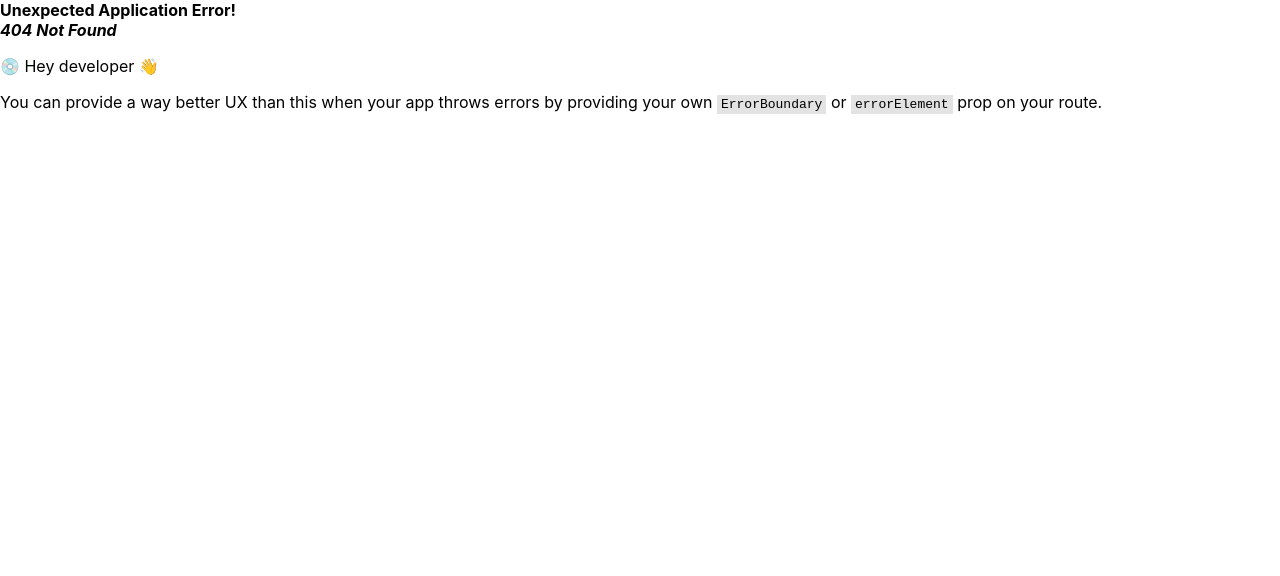
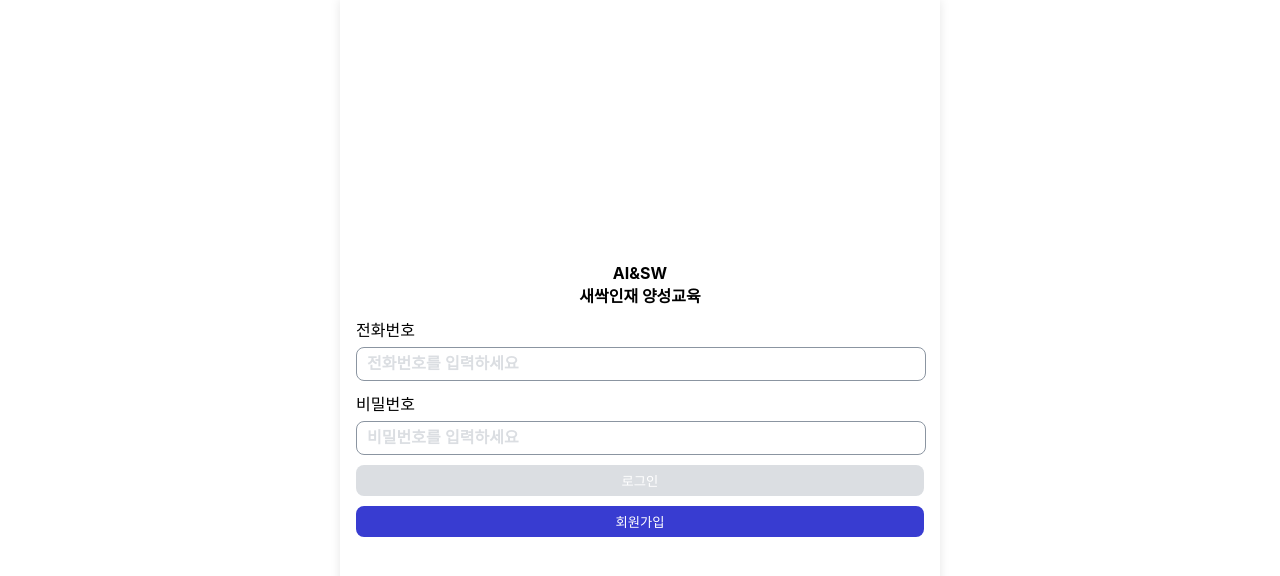
Before and after one commit to gbwlxhd97/pple-lms, a React (Vite) app: page /login in a window 1280 px wide. Before the commit this address had no page. Shown: the top 576 px of the page. Built offline with nearby package versions, Linux system fonts and the light colour scheme; a web font is replaced by a local one.

Commit message:
1. feat: create Input Filed 2.feat: login page WIP

```diff
--- a/src/components/Layout/RootLayout/RootLayout.module.scss
+++ b/src/components/Layout/RootLayout/RootLayout.module.scss
@@ -35,7 +35,6 @@
   transition: transform 0.5s ease;
   transform: translateX(100%);
   z-index: 1000;
-
   &.open {
     transform: translateX(0);
   }
@@ -68,6 +67,7 @@
 }
 
 .Content {
-  padding: 20px;
+  // padding: 20px;
+  height: 100%;
   text-align: center;
 }
--- a/src/components/Layout/RootLayout/RootLayout.tsx
+++ b/src/components/Layout/RootLayout/RootLayout.tsx
@@ -1,16 +1,22 @@
 import React, { useCallback, useState } from 'react';
 import styles from './RootLayout.module.scss';
-import { Outlet } from 'react-router-dom';
+import { Outlet, useLocation } from 'react-router-dom';
 
 const RootLayout = () => {
   const [isOpen, setIsOpen] = useState(false);
   const toggleAsideBar = useCallback(() => {
     setIsOpen(!isOpen);
   },[isOpen]);
+  const {pathname} = useLocation()
+
+  const isNotLoginPage = pathname !== '/login'
 
   return (
     <div className={styles.RootLayout}>
-      <div className={styles.HeaderWrap}>
+      {
+        isNotLoginPage &&
+        <>
+          <div className={styles.HeaderWrap}>
       <div>
         홈버튼
       </div>
@@ -34,10 +40,10 @@ const RootLayout = () => {
         </aside>
         <div className={`${styles.Overlay} ${isOpen ? styles.open : ''}`} onClick={toggleAsideBar}></div>
       </div>
+        </>
+      }
       <div className={styles.Content}>
         <Outlet />
-        <h1>Welcome to My App</h1>
-        <p>This is a mobile-like centered content.</p>
       </div>
     </div>
   );
--- a/src/components/common/Button/Button.module.scss
+++ b/src/components/common/Button/Button.module.scss
@@ -14,10 +14,12 @@ button {
   &.Primary {
     background-color: $primary;
     color: $white;
+    transition: background-color 0.2s;
   }
   &.Disabled {
     background-color: $gray300;
     color: $white;
+    transition: background-color 0.2s;
   }
   &.Reserved {
     background-color: $white;
--- /dev/null
+++ b/src/components/common/Input/Input.module.scss
@@ -0,0 +1,27 @@
+.InputWrap {
+  width: 100%;
+  max-width: 100%;
+  display: block;
+  align-items: flex-start;
+  justify-content: flex-start;
+  margin-top: 10px;
+}
+
+.InputLabel {
+  text-align: left;
+}
+.InputField {
+  padding: 4px 10px;
+  background-color: #fff;
+  color: #000;
+  font-size: 16px;
+  font-weight: 600;
+  line-height: 24px;
+  border-radius: 8px;
+  border: 1px solid #8b95a1;
+  margin-top: 6px;
+  width: calc(100% - 20px) ;
+  &::placeholder {
+      color: #dbdee2;
+  }
+}
--- /dev/null
+++ b/src/components/common/Input/Input.tsx
@@ -0,0 +1,21 @@
+import styles from './Input.module.scss';
+
+type InputProps = {
+  type: string;
+  placeholder?: string;
+  className?: string;
+  onChange?: any;
+  name?: string;
+  label?: string;
+}
+
+const Input = ({...props}:InputProps) => {
+  return (
+    <div className={styles.InputWrap}>
+      <div className={styles.InputLabel}>{props.label}</div>
+      <input className={`${props.className} ${styles.InputField}`}  {...props} />
+    </div>
+  )
+}
+
+export default Input
--- /dev/null
+++ b/src/pages/Auth/SignIn/SignIn.module.scss
@@ -0,0 +1,15 @@
+.SignInContainer {
+  display: flex;
+  flex-direction: column;
+  align-items: center;
+  justify-content: center;
+  width: 100%;
+  max-width: 100%;
+  height: 100%;
+}
+
+.LoginButton {
+  width: 100%;
+  padding: 6px 0;
+  margin-top: 10px;
+}
--- /dev/null
+++ b/src/pages/Auth/SignIn/SignIn.tsx
@@ -0,0 +1,37 @@
+import Button from '@/components/common/Button/Button';
+import styles from './SignIn.module.scss';
+import { useState } from 'react';
+import Input from '@/components/common/Input/Input';
+
+
+
+const SignInPage = () => {
+    const [loginInfo,setLoginInfo] = useState({
+      id: '',
+      password:''
+    })
+
+    const handleChange = (e: React.ChangeEvent<HTMLInputElement>) => {
+      const { name, value } = e.target;
+      setLoginInfo((prevContactInfo) => ({
+      ...prevContactInfo,
+      [name]: value,
+    }));
+    }
+
+    const isValidateButton = loginInfo.id.length > 0 && loginInfo.password.length >0
+
+    console.log(loginInfo);
+
+    return (
+        <div className={styles.SignInContainer}>
+          <h2>AI&SW<br/>새싹인재 양성교육</h2>
+            <Input type='text' placeholder='전화번호를 입력하세요' name="id" onChange={handleChange} label='전화번호' />
+            <Input type='password' placeholder='비밀번호를 입력하세요' name='password' onChange={handleChange} label='비밀번호' />
+            <Button buttonType={isValidateButton ? 'Primary' : 'Disabled'} className={styles.LoginButton}>로그인</Button>
+            <Button buttonType='Primary' className={styles.LoginButton}>회원가입</Button>
+        </div>
+      );
+}
+
+export default SignInPage;
--- a/src/router/RootRouter.tsx
+++ b/src/router/RootRouter.tsx
@@ -9,11 +9,13 @@ import {
   createRoutesFromElements,
   Route,
 } from 'react-router-dom';
+import SignInPage from '@/pages/Auth/SignIn/SignIn';
 
 export const RootRouter = () => {
   const router = createBrowserRouter(
     createRoutesFromElements(
       <Route path="/" element={<RootLayout />}>
+        <Route path="login" element={<SignInPage />} />
         <Route path="chat-list" element={<CharRooms />} />
         <Route path="reservation" element={<ReservationIndexPage />} />
         <Route path="chat-list/*" element={<ChatRoom />} />
--- a/src/styles/global.scss
+++ b/src/styles/global.scss
@@ -15,6 +15,7 @@ h6 {
   border: 0;
   font-size: 100%;
   vertical-align: baseline;
+  box-sizing: border-box;
   font-family:
     'Pretendard Variable',
     Pretendard,
```
